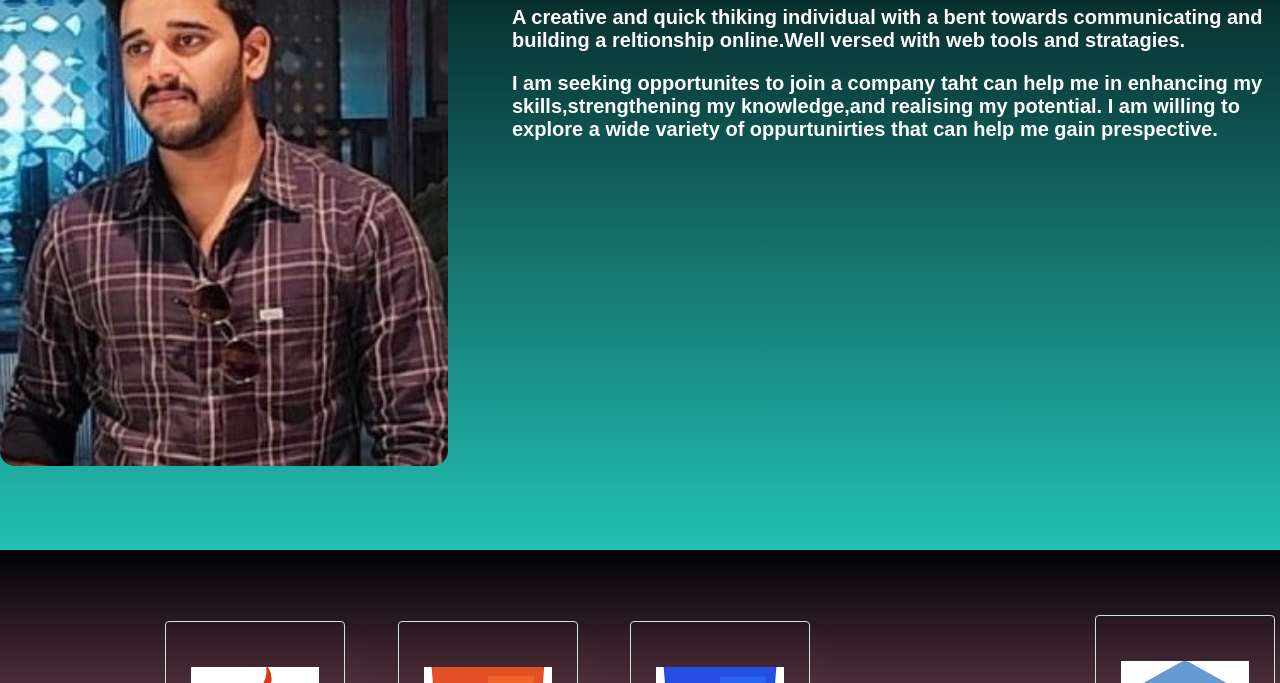
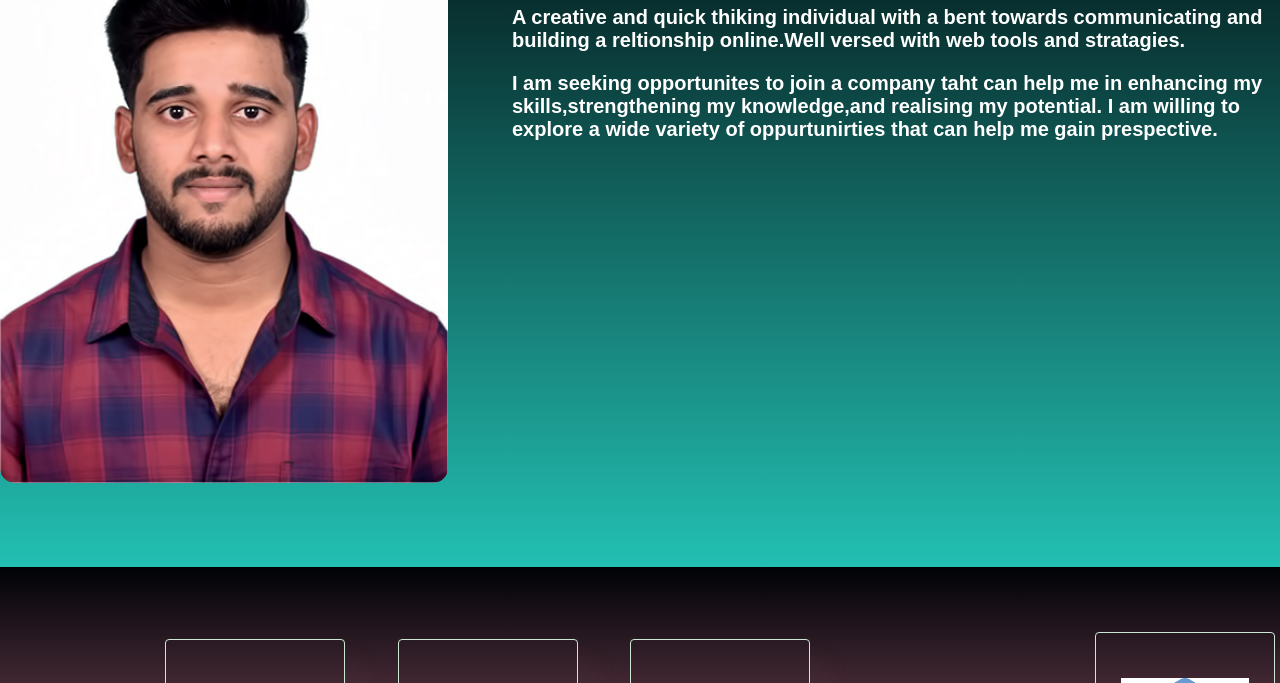
Before and after one commit to Shaik1927/Portfolio, a plain HTML site: page index.html in a window 1280 px wide. Shown: the part 762-1445 px from the top of the page. Drawn offline with Linux system fonts and the light colour scheme.

Commit message:
Add files via upload

```diff
--- a/index.html
+++ b/index.html
@@ -42,14 +42,17 @@
             </div>
 
 
+
+
         </div>
     </section>
+
 
     <div id="about">
         <div class="container">
             <div class="row">
                 <div class="about-col-1">
-                    <img src="home1.jpg" alt="">
+                    <img src="Azam Pic.jpg" alt="">
                 </div>
                 <div class="about-col-2">
                     <h1>About Me</h1>
```
Also changed, not shown: Azam Pic.jpg (added), 1 other file.
